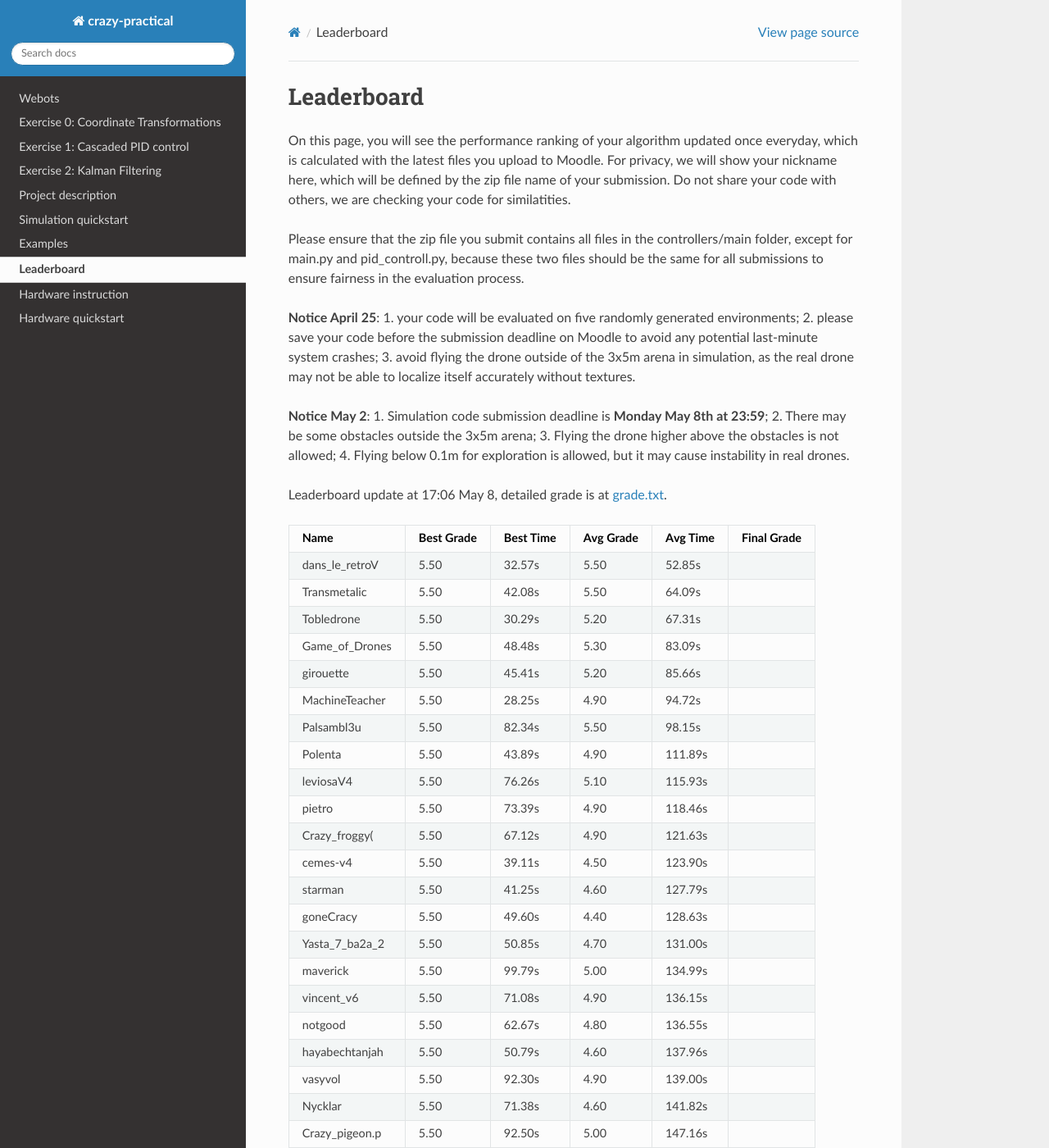
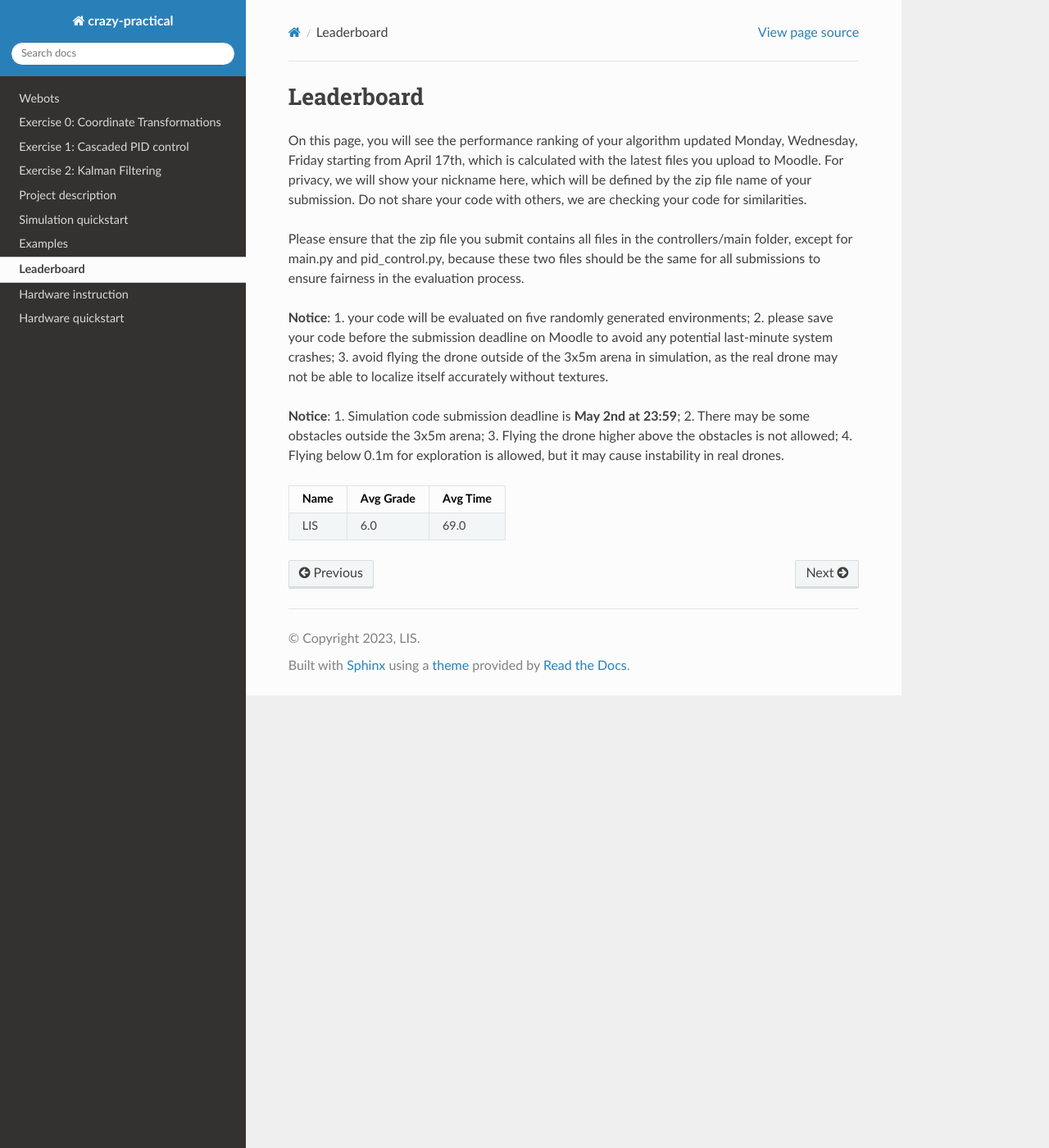
Before and after one commit to Ben-Jarvis/TEMP-crazy-tutorials-2024, a Sphinx documentation site: the page built from docs/assignment/leaderboard.rst, in a window 1280 px wide and 1400 px high. Shown: the whole window at 82% size. Built offline with Sphinx 7.4.7 and the Read the Docs theme 2.0.0, drawn with Linux system fonts in a browser that asks for light colours; some of the changed text lies outside the part shown.

Commit message:
Leaderbord mods

```diff
--- a/docs/assignment/leaderboard.rst
+++ b/docs/assignment/leaderboard.rst
@@ -1,92 +1,18 @@
 Leaderboard
 ===========
 
-On this page, you will see the performance ranking of your algorithm updated once everyday, which is calculated with the latest files you upload to Moodle.
+On this page, you will see the performance ranking of your algorithm updated Monday, Wednesday, Friday starting from April 17th, which is calculated with the latest files you upload to Moodle.
 For privacy, we will show your nickname here, which will be defined by the zip file name of your submission.
-Do not share your code with others, we are checking your code for similatities.
+Do not share your code with others, we are checking your code for similarities.
 
-Please ensure that the zip file you submit contains all files in the controllers/main folder, except for main.py and pid_controll.py, because these two files should be the same for all submissions to ensure fairness in the evaluation process.
+Please ensure that the zip file you submit contains all files in the controllers/main folder, except for main.py and pid_control.py, because these two files should be the same for all submissions to ensure fairness in the evaluation process.
 
-**Notice April 25**: 1. your code will be evaluated on five randomly generated environments; 2. please save your code before the submission deadline on Moodle to avoid any potential last-minute system crashes; 3. avoid flying the drone outside of the 3x5m arena in simulation, as the real drone may not be able to localize itself accurately without textures.
+**Notice**: 1. your code will be evaluated on five randomly generated environments; 2. please save your code before the submission deadline on Moodle to avoid any potential last-minute system crashes; 3. avoid flying the drone outside of the 3x5m arena in simulation, as the real drone may not be able to localize itself accurately without textures.
 
-**Notice May 2**: 1. Simulation code submission deadline is **Monday May 8th at 23:59**; 2. There may be some obstacles outside the 3x5m arena; 3. Flying the drone higher above the obstacles is not allowed; 4. Flying below 0.1m for exploration is allowed, but it may cause instability in real drones.
+**Notice**: 1. Simulation code submission deadline is **May 2nd at 23:59**; 2. There may be some obstacles outside the 3x5m arena; 3. Flying the drone higher above the obstacles is not allowed; 4. Flying below 0.1m for exploration is allowed, but it may cause instability in real drones.
 
-Leaderboard update at 17:06 May 8, detailed grade is at `grade.txt <https://github.com/dronecourse-epfl/crazy-practical-tutorial/blob/main/docs/grade.txt>`_.
-
-============== ========== ========= ========= ======== ===========
-Name           Best Grade Best Time Avg Grade Avg Time Final Grade
-============== ========== ========= ========= ======== ===========
-dans_le_retroV 5.50       32.57s    5.50      52.85s
-Transmetalic   5.50       42.08s    5.50      64.09s
-Tobledrone     5.50       30.29s    5.20      67.31s
-Game_of_Drones 5.50       48.48s    5.30      83.09s
-girouette      5.50       45.41s    5.20      85.66s
-MachineTeacher 5.50       28.25s    4.90      94.72s
-Palsambl3u     5.50       82.34s    5.50      98.15s
-Polenta        5.50       43.89s    4.90      111.89s
-leviosaV4      5.50       76.26s    5.10      115.93s
-pietro         5.50       73.39s    4.90      118.46s
-Crazy_froggy\( 5.50       67.12s    4.90      121.63s
-cemes-v4       5.50       39.11s    4.50      123.90s
-starman        5.50       41.25s    4.60      127.79s
-goneCracy      5.50       49.60s    4.40      128.63s
-Yasta_7_ba2a_2 5.50       50.85s    4.70      131.00s
-maverick       5.50       99.79s    5.00      134.99s
-vincent_v6     5.50       71.08s    4.90      136.15s
-notgood        5.50       62.67s    4.80      136.55s
-hayabechtanjah 5.50       50.79s    4.60      137.96s
-vasyvol        5.50       92.30s    4.90      139.00s
-Nycklar        5.50       71.38s    4.60      141.82s
-Crazy_pigeon.p 5.50       92.50s    5.00      147.16s
-Coucou         5.50       73.13s    4.50      147.73s
-my_F1.py       5.50       90.32s    4.40      148.83s
-xedrion4       5.50       94.71s    4.60      156.25s
-R2\_            5.50       67.25s    4.40      157.45s
-Hope           5.50       68.08s    4.20      157.62s
-OpTiMoUzE      5.50       70.52s    4.50      158.10s
-Mokka          5.50       89.83s    4.30      161.97s
-blu            5.50       96.69s    4.60      163.34s
-Frodrone Baggi 5.50       110.06s   4.20      166.01s
-Ciccio_delloca 5.50       116.09s   4.40      167.22s
-Controller_Luk 5.50       125.60s   4.20      169.12s
-Feoh           5.50       129.59s   4.00      169.92s
-Aguardente_qui 5.50       130.61s   4.30      170.12s
-aeerial.py     5.50       146.65s   4.40      173.33s
-crazy_crash    5.50       148.27s   4.30      173.65s
-RL-agent       5.50       159.03s   4.10      175.81s
-Poulpe         5.50       165.10s   4.50      177.02s
-Zzzz           5.50       166.78s   4.10      177.36s
-Patrice_in_the 5.50       169.26s   4.30      177.85s
-ah             5.00       180.00s   4.40      180.00s
-IAM            4.50       180.00s   4.30      180.00s
-Fantastic      4.50       180.00s   4.10      180.00s
-le_H           5.00       180.00s   4.10      180.00s
-dozzo_3        4.50       180.00s   4.10      180.00s
-loulou         4.50       180.00s   4.00      180.00s
-crazy_capy     4.00       180.00s   4.00      180.00s
-navigo         4.00       180.00s   4.00      180.00s
-TheGreat_final 4.00       180.00s   4.00      180.00s
-dronalist      4.00       180.00s   3.90      180.00s
-Lucky_strike   4.00       180.00s   3.90      180.00s
-rinoago        4.00       180.00s   3.90      180.00s
-BagueraFly     4.00       180.00s   3.90      180.00s
-speedy         4.50       180.00s   3.90      180.00s
-flapflap       4.00       180.00s   3.90      180.00s
-Nickname3      4.00       180.00s   3.90      180.00s
-pingu          4.00       180.00s   3.80      180.00s
-CalamarV3      4.00       180.00s   3.70      180.00s
-============== ========== ========= ========= ======== ===========
-
-Error May 8:
-
-MisterBrakmar6: Simulation stuck (algorithm cannot find solution?)
-
-Error May 7:
-
-navigo: NameError: name 'logger' is not defined
-
-Error May 6:
-
-Zzzz: ModuleNotFoundError: No module named 'statemachine'
-
-MisterBrakmar: Simulation stuck (algorithm cannot find solution?)
+============== ========= ========
+Name           Avg Grade Avg Time
+============== ========= ========
+LIS            6.0       69.0
+============== ========= ========
```
